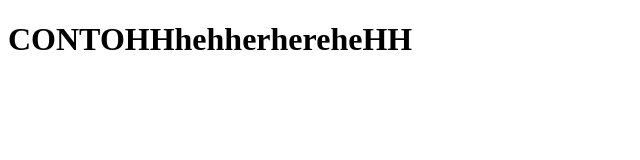
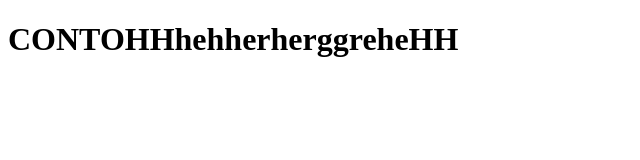
Before and after one commit to belhartrp/contoh, a plain HTML site: page index.html in a window 1280 px wide. Shown: the whole page, without its empty margins (0-640 px from the left). Drawn offline with Linux system fonts and the light colour scheme.

Commit message:
Update index.html

```diff
--- a/index.html
+++ b/index.html
@@ -6,6 +6,6 @@
     <title>Document</title>
 </head>
 <body>
-    <h1>CONTOHHhehherhereheHH</h1>
+    <h1>CONTOHHhehherherggreheHH</h1>
 </body>
 </html>
```
